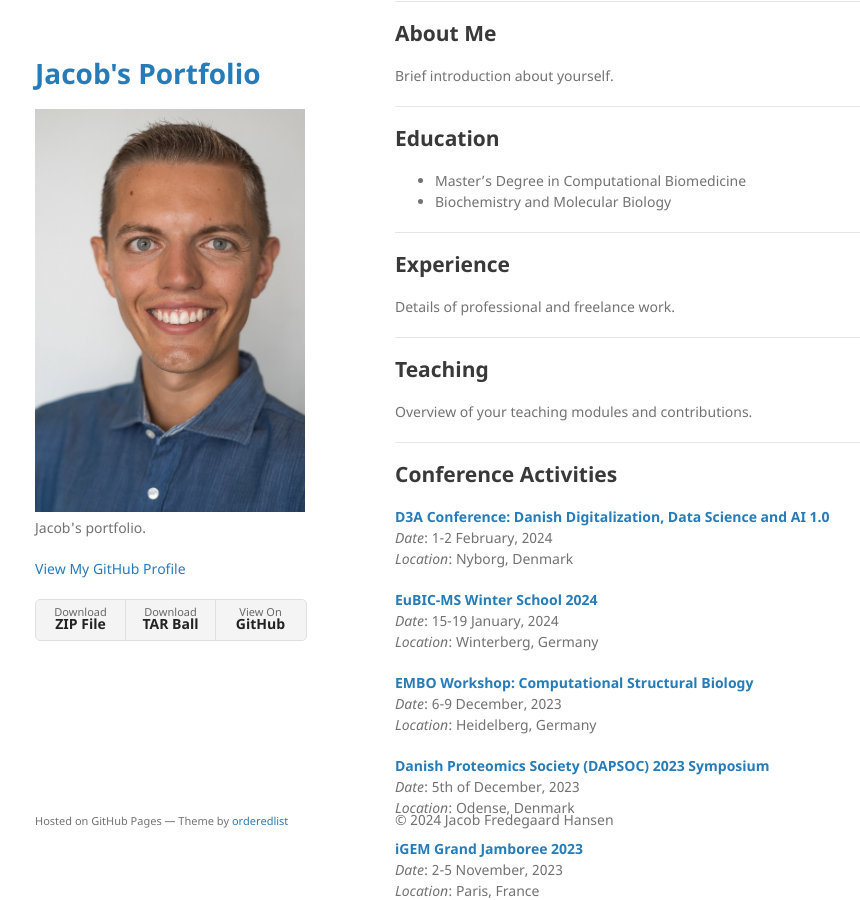
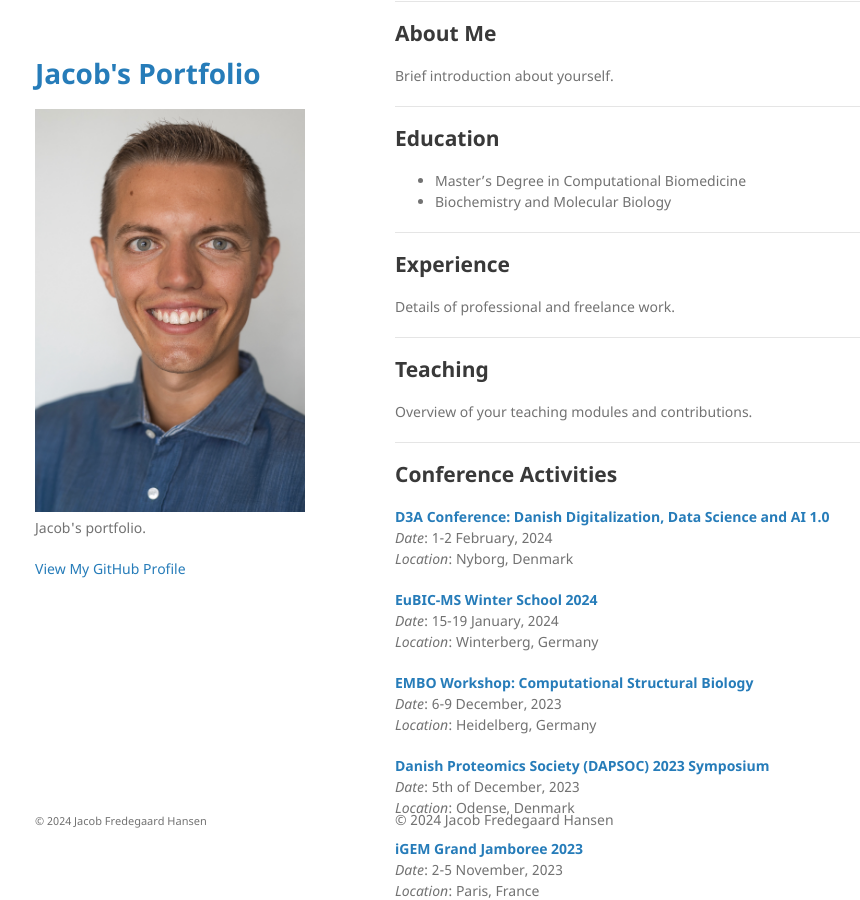
Before and after one commit to jacobfh1/jacobfh1.github.io, a Jekyll site: the page built from index.md, in a window 1280 px wide and 900 px high, scrolled down 339 px. Shown: the whole window, without its empty margins (175-1035 px from the left). Built offline with Jekyll 4.4.1, drawn with Linux system fonts in a browser that asks for light colours.

Commit message:
Updated styles.scss and default.html

```diff
--- a/_layouts/default.html
+++ b/_layouts/default.html
@@ -31,13 +31,6 @@
         <p class="view"><a href="{{ site.github.owner_url }}">View My GitHub Profile</a></p>
         {% endif %}
 
-        {% if site.show_downloads %}
-        <ul class="downloads">
-          <li><a href="{{ site.github.zip_url }}">Download <strong>ZIP File</strong></a></li>
-          <li><a href="{{ site.github.tar_url }}">Download <strong>TAR Ball</strong></a></li>
-          <li><a href="{{ site.github.repository_url }}">View On <strong>GitHub</strong></a></li>
-        </ul>
-        {% endif %}
       </header>
       <section>
 
@@ -48,7 +41,7 @@
         {% if site.github.is_project_page %}
         <p>This project is maintained by <a href="{{ site.github.owner_url }}">{{ site.github.owner_name }}</a></p>
         {% endif %}
-        <p><small>Hosted on GitHub Pages &mdash; Theme by <a href="https://github.com/orderedlist">orderedlist</a></small></p>
+        <p><small>&copy; 2024 Jacob Fredegaard Hansen</a></small></p>
       </footer>
     </div>
     <script src="{{ "/assets/js/scale.fix.js" | relative_url }}"></script>
```
Also changed, not shown: assets/img/logo.png (deleted).
